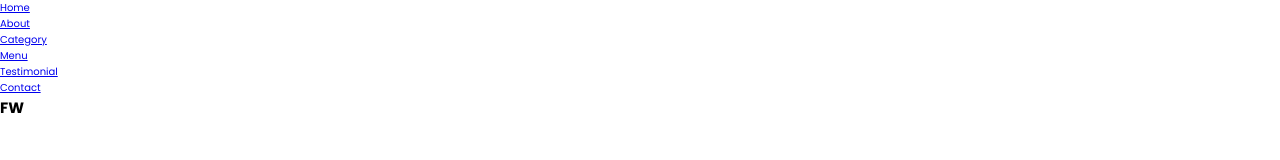
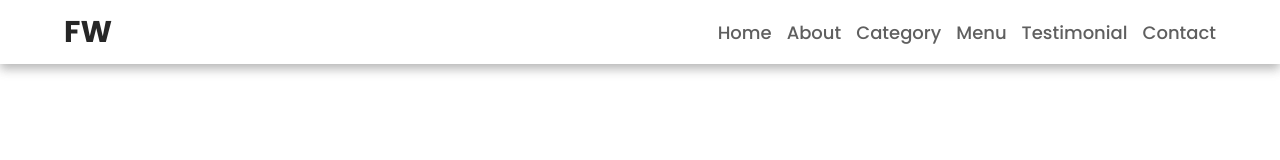
Before and after one commit to Almousaz/food-website-flexBox, a plain HTML site: page index.html in a window 1280 px wide. Drawn offline with Linux system fonts and the light colour scheme.

Commit message:
dding styling for navbar

```diff
--- a/index.html
+++ b/index.html
@@ -15,7 +15,7 @@
   </head>
   <body>
     <nav class="navbar">
-      <div class="navbar-container">
+      <div class="navbar-container container">
         <input type="checkbox" name="" id="">
         <div class="hamburger-lines">
             <span class="line line1"></span>
--- a/style.css
+++ b/style.css
@@ -1,22 +1,69 @@
-
-@import url('https://fonts.googleapis.com/css2?family=Poppins:wght@200;300;400;500;600;700&display=swap');
+@import url("https://fonts.googleapis.com/css2?family=Poppins:wght@200;300;400;500;600;700&display=swap");
 
 *,
 *::after,
-*::before{
+*::before {
   box-sizing: border-box;
   padding: 0;
   margin: 0;
 }
-html{
+html {
   font-size: 62.5%;
 }
-body{
+body {
   font-family: "Poppins", sans-serif;
 }
+
+/* utility classes */
+.container {
+  max-width: 1200px;
+  width: 90%;
+  margin: auto;
+}
+
 /* navbar styling */
 /* for desktop mode */
-.navbar input[type='checkbox'],
-.navbar .hamburger-lines{
+.navbar input[type="checkbox"],
+.navbar .hamburger-lines {
   display: none;
 }
+
+.navbar {
+  box-shadow: 0px 5px 10px 0px #aaa;
+  position: fixed;
+  width: 100%;
+  background: #fff;
+  color: #000;
+  opacity: 0.85;
+  z-index: 999;
+}
+.navbar-container {
+  display: flex;
+  justify-content: space-between;
+  height: 64px;
+  align-items: center;
+}
+.menu-items {
+  order: 2;
+  display: flex;
+}
+.menu-items li {
+  list-style: none;
+  margin-left: 1.5rem;
+  font-size: 1.8rem;
+}
+.logo {
+  order: 1;
+  font-size: 3rem;
+}
+
+.navbar a {
+  color: #444;
+  text-decoration: none;
+  font-weight: 500;
+  transition: color 0.3 ease-in-out;
+}
+
+.navbar a:hover {
+  color: #117964;
+}
```
Lines whose indentation alone changed are shown as unchanged.
